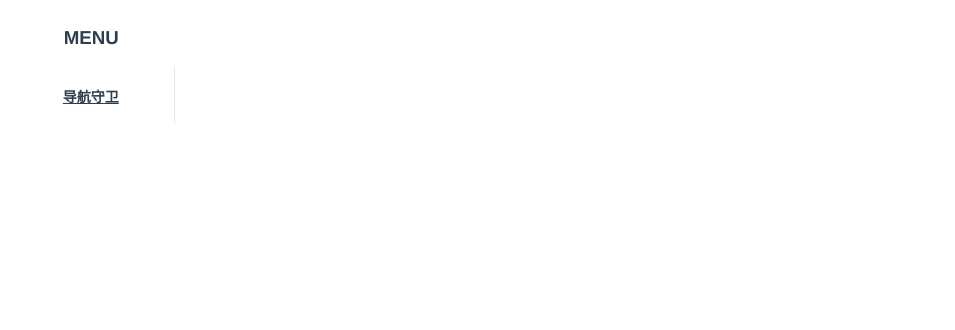
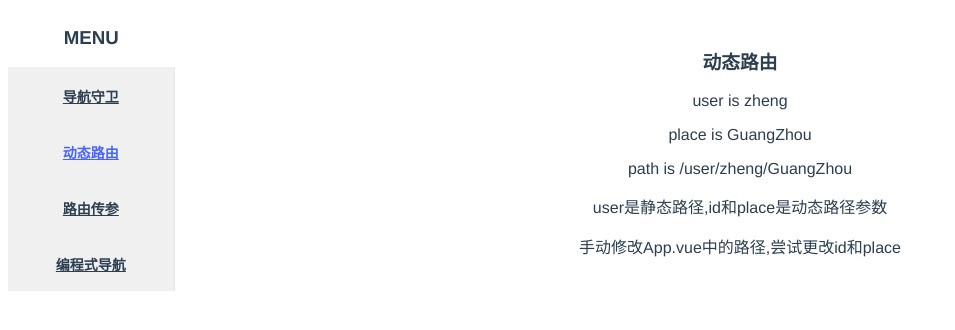
Before and after one commit to zhengzhehui1110/vue-router-demo-for-practise, a Vue app: page /#/user/zheng/GuangZhou in a window 1280 px wide. Shown: the top 330 px of the page, without its empty margins (0-955 px from the left). Built offline with nearby package versions, Linux system fonts and the light colour scheme.

Commit message:
2021.1.14

```diff
--- a/src/App.vue
+++ b/src/App.vue
@@ -8,7 +8,7 @@
       <el-aside width="200px">
         <el-col :span="20">
           <h3>MENU</h3>
-          <el-menu>
+          <el-menu background-color="#F0F0F0">
             <el-menu-item index="1">
               <span slot="title">
                 <router-link :to="{name:'NavigateGuard'}">
@@ -16,7 +16,27 @@
                 </router-link>
               </span>
             </el-menu-item>
-
+            <el-menu-item index="2">
+              <span slot="title">
+                <router-link to='/user/zheng/GuangZhou'>
+                  动态路由
+                </router-link>
+              </span>
+            </el-menu-item>
+            <el-menu-item index="3">
+              <span slot="title">
+                <router-link :to="{name:'Props',params:{name:myProp}}">
+                  路由传参
+                </router-link>
+              </span>
+            </el-menu-item>
+            <el-menu-item index="4">
+              <span slot="title">
+                <router-link :to="{name:'NavigateF'}">
+                  编程式导航
+                </router-link>
+              </span>
+            </el-menu-item>
 
 
 
@@ -31,6 +51,17 @@
     <!-- <router-view/> -->
   </div>
 </template>
+
+<script>
+export default {
+  data() {
+    return {
+      myProp:'HELLO',
+    }
+  },
+}
+</script>
+
 
 <style>
 #app {
@@ -53,4 +84,5 @@
 #nav,a.router-link-exact-active {
   color: #4863ff;
 }
+
 </style>
--- a/src/router/index.js
+++ b/src/router/index.js
@@ -3,6 +3,9 @@ import VueRouter from 'vue-router'
 import NavigateGuard from '@/views/NavigateGuard'
 import NGlobal from '@/views/navigateGuard/NGlobal'
 import NPrivate from '@/views/navigateGuard/NPrivate'
+import User1 from '@/views/user1.vue'
+import Props from '@/views/props/Props'
+import NavigateFunc from '@/views/NavigateFunc'
 
 
 Vue.use(VueRouter)
@@ -27,10 +30,24 @@ const routes = [
             next()
           },
       },
-
-
     ]
-
+  },
+  {
+    path:'/user/:id/:place',
+    name:'User1',
+    component: User1,
+    // 2.将新的组件添加到routes表中,完成path到组件的映射
+  },
+  {
+    path:'/props',
+    name:'Props',
+    component:Props,
+    props:true
+  },
+  {
+    path:'/navigatef',
+    name:'NavigateF',
+    component:NavigateFunc,
   },
 ]
 
--- /dev/null
+++ b/src/views/NavigateFunc.vue
@@ -0,0 +1,60 @@
+<template>
+    <div>
+        <el-row :gutter="30">
+
+            <el-col :span="6">
+                <el-input size="small"
+                type="number"
+                v-model="step"
+                placeholder="input step">
+            </el-input>
+            </el-col>
+            <el-button type="primary"
+            @click="RouterGo(step)"
+            >router.go</el-button>
+        </el-row>
+        <el-row :gutter="40">
+            <el-col :span="6">
+                <el-select v-model="pageName" placeholder="请选择">
+                    <el-option
+                    v-for="item in options"
+                    :key="item.value"
+                    :label="item.label"
+                    :value="item.value"
+                    >
+                    </el-option>
+                </el-select>
+            </el-col>
+            <el-button type="primary"
+            @click="RouterPush(pageName)">router.push</el-button>
+        </el-row>
+        <el-row :gutter="40">
+            <el-button type="primary">router.replace</el-button>
+        </el-row>
+    </div>
+</template>
+
+<script>
+export default {
+    data() {
+        return {
+            step:0,
+            pageName:'NavigateGuard',
+            // value:'', // 这是在选择器上的被选中的值
+            options:[
+                {value:'NavigateGuard',label:'NavigateGuard'},
+                {value:'User1',label:'User1'},
+                {value:'Props',label:'Props'},
+            ]
+        }
+    },
+    methods:{
+        RouterGo(val){
+            this.$router.go(val);
+        },
+        RouterPush(val){
+            this.$router.push({name:val});
+        }
+    }
+}
+</script>
--- a/src/views/NavigateGuard.vue
+++ b/src/views/NavigateGuard.vue
@@ -2,17 +2,11 @@
     <div>
         <h3>导航守卫</h3>
         <el-col :span="24">
-            <el-row :gutter="30">
-                <router-link :to="{name:'NGlobal'}">全局守卫</router-link>
-            </el-row>
-            <el-row :gutter="30">
-                <router-link to='/navigate/private/1'>独享守卫/路由组件守卫</router-link>
-            </el-row>
-            <el-row :gutter="30">
-                <router-link to='/navigate/private/2'>查看路由组件复用的情况</router-link>
-            </el-row>
+            <router-link :to="{name:'NGlobal'}">全局守卫</router-link> |
+            <router-link to='/navigate/private/1'>独享守卫/路由组件守卫</router-link> |
+            <router-link to='/navigate/private/2'>查看路由组件复用的情况</router-link>
         </el-col>
-        <el-col :span="1"></el-col>
+
         <router-view></router-view>
         <img src="https://img-blog.csdnimg.cn/20190912112858438.png" alt="">
     </div>
@@ -21,5 +15,6 @@
 <style lang="css">
     img{
         width: 40rem;
+        margin: 20px;
     }
 </style>
--- /dev/null
+++ b/src/views/props/Props.vue
@@ -0,0 +1,16 @@
+<template>
+    <div>
+        <h3>路由传参</h3>
+        <p>porps is {{name}}</p>
+        <p>尝试修改App.vue中的myProp,看看传参怎么变化</p>
+    </div>
+</template>
+
+<script>
+export default {
+    props:{
+        name:String
+        // 接收别的页面传入的参数
+    }
+}
+</script>
--- /dev/null
+++ b/src/views/user1.vue
@@ -0,0 +1,22 @@
+<template>
+    <div>
+        <h3>动态路由</h3>
+        <p>user is {{$route.params.id}}</p>
+        <p>place is {{$route.params.place}}</p>
+        <p>path is {{$route.path}}</p>
+        <p>user是静态路径,id和place是动态路径参数</p>
+        <p>手动修改App.vue中的路径,尝试更改id和place</p>
+    </div>
+</template>
+
+<script>
+export default {
+    methods: {
+        goBackHome(){
+            this.$router.push("/")
+            // 编程路由导航,跳转到指定的路径
+            // 可以设置某个按钮的点击事件调用该函数
+        }
+    },
+}
+</script>
```
